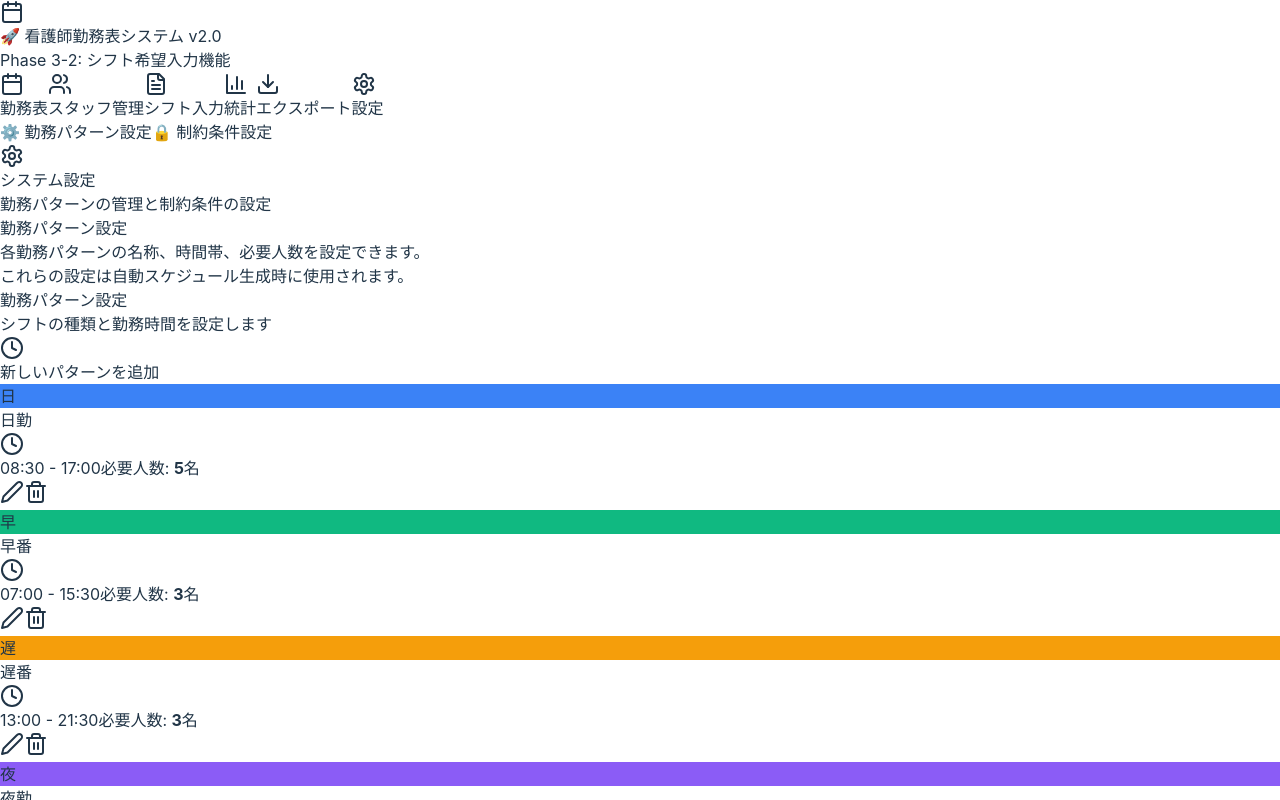
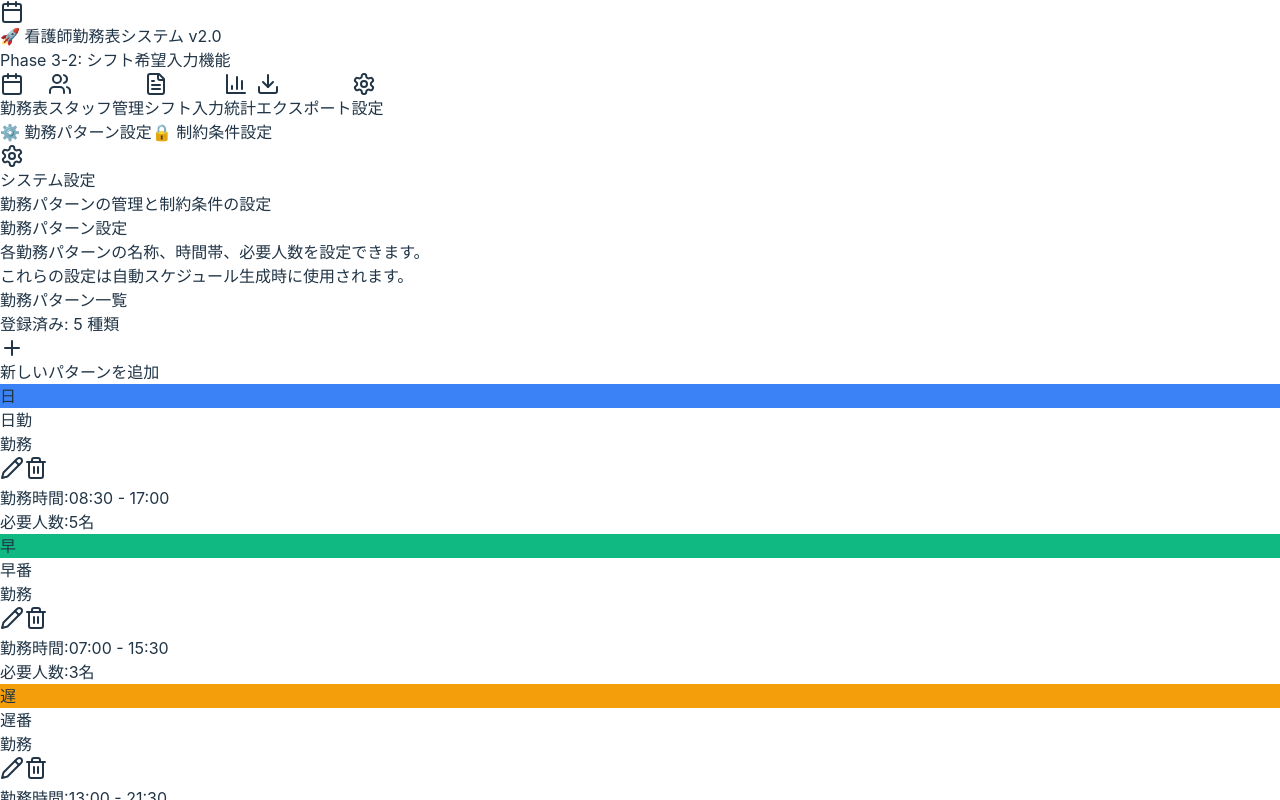
Before and after one commit to shinitio324/nurse-shift-scheduler, a React (Vite) app: page / in a window 1280 px wide. Both pictures are taken after a click on the button "設定". Shown: the top 800 px of the page. Built offline with nearby package versions, Linux system fonts and the light colour scheme; the HTML template or start-up script is replaced by a standard one.

Commit message:
Fix delete button handler in ShiftPatternList.tsx

```diff
--- a/src/components/ShiftPatternList.tsx
+++ b/src/components/ShiftPatternList.tsx
@@ -1,199 +1,226 @@
 import { useState } from 'react';
-import { Edit2, Trash2, Clock } from 'lucide-react';
-import { ShiftPattern, ShiftPatternFormData } from '../types';
+import { Pencil, Trash2, Plus } from 'lucide-react';
 import { ShiftPatternForm } from './ShiftPatternForm';
+import { useShiftPatterns } from '../hooks/useShiftPatterns';
+import type { ShiftPattern, ShiftPatternFormData } from '../types';
 
-interface ShiftPatternListProps {
-  patterns: ShiftPattern[];
-  onAdd: (data: ShiftPatternFormData) => Promise<boolean>;
-  onUpdate: (id: string, data: Partial<ShiftPatternFormData>) => Promise<boolean>;
-  onDelete: (id: string) => Promise<boolean>;
-  loading: boolean;
+export function ShiftPatternList() {
+  const { patterns, loading, addPattern, updatePattern, deletePattern } = useShiftPatterns();
+  const [isFormOpen, setIsFormOpen] = useState(false);
+  const [editingPattern, setEditingPattern] = useState<ShiftPattern | null>(null);
+
+  const handleSubmit = async (data: ShiftPatternFormData) => {
+    try {
+      let success: boolean;
+
+      if (editingPattern) {
+        success = await updatePattern(editingPattern.id, data);
+      } else {
+        success = await addPattern(data);
       }
 
-export function ShiftPatternList({ patterns, onAdd, onUpdate, onDelete, loading }: ShiftPatternListProps) {
-  const [showForm, setShowForm] = useState(false);
-  const [editingPattern, setEditingPattern] = useState<ShiftPattern | null>(null);
-
-  const handleDelete = async (pattern: ShiftPattern) => {
-    if (window.confirm(`「${pattern.name}」を削除してもよろしいですか？`)) {
-      await onDelete(pattern.id);
+      if (success) {
+        setIsFormOpen(false);
+        setEditingPattern(null);
+      }
+    } catch (error) {
+      console.error('勤務パターンの保存に失敗しました:', error);
+      alert('勤務パターンの保存に失敗しました');
     }
   };
 
   const handleEdit = (pattern: ShiftPattern) => {
     setEditingPattern(pattern);
-    setShowForm(true);
+    setIsFormOpen(true);
+  };
+
+  const handleDelete = async (pattern: ShiftPattern) => {
+    console.log('削除ボタンがクリックされました:', pattern.name);
+
+    // 確認ダイアログを表示
+    const confirmMessage = `勤務パターン「${pattern.name}」を削除してもよろしいですか？`;
+    const confirmed = window.confirm(confirmMessage);
+
+    console.log('削除確認結果:', confirmed);
+
+    if (!confirmed) {
+      console.log('削除がキャンセルされました');
+      return;
+    }
+
+    try {
+      console.log('削除処理を開始します:', pattern.id);
+      const success = await deletePattern(pattern.id);
+
+      if (success) {
+        console.log('削除に成功しました');
+      } else {
+        console.log('削除に失敗しました');
+      }
+    } catch (error) {
+      console.error('削除処理で例外が発生しました:', error);
+      alert('削除処理でエラーが発生しました');
+    }
+  };
+
+  const handleAddNew = () => {
+    setEditingPattern(null);
+    setIsFormOpen(true);
   };
 
   const handleCloseForm = () => {
-    setShowForm(false);
+    setIsFormOpen(false);
     setEditingPattern(null);
-  };
-
-  const handleSubmit = async (data: ShiftPatternFormData) => {
-    if (editingPattern) {
-      return await onUpdate(editingPattern.id, data);
-    } else {
-      return await onAdd(data);
-    }
   };
 
   if (loading) {
     return (
-      <div className="flex items-center justify-center py-12">
-        <div className="text-gray-500">読み込み中...</div>
+      <div className="flex items-center justify-center h-64">
+        <div className="animate-spin rounded-full h-12 w-12 border-b-2 border-indigo-600"></div>
       </div>
     );
   }
 
+  // 勤務パターンを sortOrder でソート
+  const sortedPatterns = [...patterns].sort((a, b) => a.sortOrder - b.sortOrder);
+
+  // 統計情報を計算
+  const totalRequired = patterns
+    .filter(p => p.isWorkday)
+    .reduce((sum, p) => sum + p.requiredStaff, 0);
+
+  const workPatterns = patterns.filter(p => p.isWorkday);
+
   return (
     <div className="space-y-6">
       {/* ヘッダー */}
-      <div className="flex justify-between items-center">
+      <div className="flex items-center justify-between">
         <div>
-          <h3 className="text-lg font-semibold">勤務パターン設定</h3>
+          <h3 className="text-xl font-bold text-gray-800">勤務パターン一覧</h3>
           <p className="text-sm text-gray-600 mt-1">
-            シフトの種類と勤務時間を設定します
+            登録済み: {patterns.length} 種類
           </p>
         </div>
         <button
-          onClick={() => setShowForm(true)}
-          className="px-4 py-2 bg-blue-600 text-white rounded-lg hover:bg-blue-700 transition-colors flex items-center gap-2"
+          onClick={handleAddNew}
+          className="flex items-center space-x-2 px-4 py-2 bg-indigo-600 text-white rounded-lg hover:bg-indigo-700 transition-colors shadow-md"
         >
-          <Clock className="w-4 h-4" />
-          新しいパターンを追加
+          <Plus className="w-5 h-5" />
+          <span>新しいパターンを追加</span>
         </button>
       </div>
 
-      {/* パターン一覧 */}
-      {patterns.length === 0 ? (
-        <div className="text-center py-12 bg-gray-50 rounded-lg">
-          <Clock className="w-16 h-16 mx-auto mb-4 text-gray-400" />
-          <p className="text-gray-500 mb-4">シフトパターンが登録されていません</p>
-          <button
-            onClick={() => setShowForm(true)}
-            className="px-4 py-2 bg-blue-600 text-white rounded-lg hover:bg-blue-700 transition-colors"
-          >
-            最初のパターンを登録
-          </button>
+      {/* パターンリスト */}
+      {sortedPatterns.length === 0 ? (
+        <div className="bg-white rounded-lg shadow-md p-12 text-center">
+          <Plus className="w-16 h-16 text-gray-400 mx-auto mb-4" />
+          <h4 className="text-xl font-semibold text-gray-800 mb-2">
+            勤務パターンが登録されていません
+          </h4>
+          <p className="text-gray-600 mb-6">
+            「新しいパターンを追加」ボタンから勤務パターンを登録しましょう
+          </p>
         </div>
       ) : (
-        <div className="bg-white rounded-lg shadow overflow-hidden">
-          <div className="grid grid-cols-1 divide-y divide-gray-200">
-            {patterns.map((pattern) => (
+        <div className="grid grid-cols-1 md:grid-cols-2 lg:grid-cols-3 gap-4">
+          {sortedPatterns.map((pattern) => (
             <div
               key={pattern.id}
-                className="p-4 hover:bg-gray-50 transition-colors"
+              className="bg-white rounded-lg shadow-md p-4 border-l-4 hover:shadow-lg transition-shadow"
+              style={{ borderLeftColor: pattern.color }}
             >
-                <div className="flex items-center justify-between">
-                  {/* 左側：パターン情報 */}
-                  <div className="flex items-center gap-4 flex-1">
-                    {/* 色と略称 */}
+              {/* パターンヘッダー */}
+              <div className="flex items-center justify-between mb-3">
+                <div className="flex items-center space-x-3">
                   <div
-                      className="w-12 h-12 rounded-lg flex items-center justify-center text-white font-bold text-lg"
+                    className="w-12 h-12 rounded-lg flex items-center justify-center text-white text-xl font-bold shadow-md"
                     style={{ backgroundColor: pattern.color }}
                   >
                     {pattern.shortName}
                   </div>
-
-                    {/* パターン詳細 */}
-                    <div className="flex-1">
-                      <div className="flex items-center gap-2">
-                        <h4 className="font-semibold text-gray-900">
-                          {pattern.name}
-                        </h4>
-                        {!pattern.isWorkday && (
-                          <span className="px-2 py-0.5 bg-gray-100 text-gray-600 text-xs rounded">
-                            休日
-                          </span>
-                        )}
-                      </div>
-
-                      <div className="flex items-center gap-4 mt-1 text-sm text-gray-600">
-                        {pattern.isWorkday ? (
-                          <>
-                            <span className="flex items-center gap-1">
-                              <Clock className="w-4 h-4" />
-                              {pattern.startTime} - {pattern.endTime}
-                            </span>
-                            <span>
-                              必要人数: <strong>{pattern.requiredStaff}名</strong>
-                            </span>
-                          </>
-                        ) : (
-                          <span className="text-gray-500">勤務時間なし</span>
-                        )}
+                  <div>
+                    <h4 className="font-bold text-gray-800">{pattern.name}</h4>
+                    <p className="text-xs text-gray-500">
+                      {pattern.isWorkday ? '勤務' : '休暇'}
+                    </p>
                   </div>
                 </div>
-                  </div>
-
-                  {/* 右側：操作ボタン */}
-                  <div className="flex items-center gap-2">
+                <div className="flex items-center space-x-1">
                   <button
                     onClick={() => handleEdit(pattern)}
-                      className="p-2 text-blue-600 hover:bg-blue-50 rounded-lg transition-colors"
+                    className="p-2 text-indigo-600 hover:bg-indigo-50 rounded-lg transition-colors"
                     title="編集"
                   >
-                      <Edit2 className="w-4 h-4" />
+                    <Pencil className="w-4 h-4" />
                   </button>
                   <button
-                      onClick={() => handleDelete(pattern)}
+                    onClick={(e) => {
+                      e.preventDefault();
+                      e.stopPropagation();
+                      console.log('削除ボタンクリック:', pattern.name);
+                      handleDelete(pattern);
+                    }}
                     className="p-2 text-red-600 hover:bg-red-50 rounded-lg transition-colors"
                     title="削除"
+                    type="button"
                   >
                     <Trash2 className="w-4 h-4" />
                   </button>
                 </div>
               </div>
+
+              {/* パターン詳細 */}
+              {pattern.isWorkday && (
+                <div className="space-y-2 text-sm">
+                  <div className="flex justify-between">
+                    <span className="text-gray-600">勤務時間:</span>
+                    <span className="font-semibold text-gray-800">
+                      {pattern.startTime} - {pattern.endTime}
+                    </span>
+                  </div>
+                  <div className="flex justify-between">
+                    <span className="text-gray-600">必要人数:</span>
+                    <span className="font-semibold text-indigo-600">
+                      {pattern.requiredStaff}名
+                    </span>
+                  </div>
+                </div>
+              )}
             </div>
           ))}
+        </div>
+      )}
+
+      {/* 統計情報 */}
+      {patterns.length > 0 && (
+        <div className="bg-gradient-to-br from-indigo-50 to-blue-50 rounded-lg shadow-md p-6">
+          <h4 className="font-semibold text-gray-800 mb-4">統計情報</h4>
+          <div className="grid grid-cols-1 md:grid-cols-3 gap-4 text-sm">
+            <div className="bg-white rounded-lg p-4 shadow-sm">
+              <p className="text-gray-600 mb-1">登録済みパターン</p>
+              <p className="text-3xl font-bold text-indigo-600">{patterns.length}</p>
+              <p className="text-xs text-gray-500 mt-1">種類</p>
+            </div>
+            <div className="bg-white rounded-lg p-4 shadow-sm">
+              <p className="text-gray-600 mb-1">勤務パターン</p>
+              <p className="text-3xl font-bold text-green-600">{workPatterns.length}</p>
+              <p className="text-xs text-gray-500 mt-1">種類</p>
+            </div>
+            <div className="bg-white rounded-lg p-4 shadow-sm">
+              <p className="text-gray-600 mb-1">総必要人数</p>
+              <p className="text-3xl font-bold text-orange-600">{totalRequired}</p>
+              <p className="text-xs text-gray-500 mt-1">名</p>
+            </div>
           </div>
         </div>
       )}
 
-      {/* 統計情報 */}
-      <div className="grid grid-cols-1 md:grid-cols-3 gap-4">
-        <div className="bg-blue-50 rounded-lg p-4">
-          <div className="text-sm text-blue-600 font-medium mb-1">
-            登録パターン数
-          </div>
-          <div className="text-2xl font-bold text-blue-900">
-            {patterns.length}
-          </div>
-        </div>
-        <div className="bg-green-50 rounded-lg p-4">
-          <div className="text-sm text-green-600 font-medium mb-1">
-            勤務パターン
-          </div>
-          <div className="text-2xl font-bold text-green-900">
-            {patterns.filter(p => p.isWorkday).length}
-          </div>
-        </div>
-        <div className="bg-gray-50 rounded-lg p-4">
-          <div className="text-sm text-gray-600 font-medium mb-1">
-            総必要人数
-          </div>
-          <div className="text-2xl font-bold text-gray-900">
-            {patterns.filter(p => p.isWorkday).reduce((sum, p) => sum + p.requiredStaff, 0)}名
-          </div>
-        </div>
-      </div>
-
       {/* フォームモーダル */}
-      {showForm && (
+      {isFormOpen && (
         <ShiftPatternForm
           onSubmit={handleSubmit}
           onClose={handleCloseForm}
-          initialData={editingPattern ? {
-            name: editingPattern.name,
-            shortName: editingPattern.shortName,
-            startTime: editingPattern.startTime,
-            endTime: editingPattern.endTime,
-            requiredStaff: editingPattern.requiredStaff,
-            color: editingPattern.color,
-            isWorkday: editingPattern.isWorkday
-          } : undefined}
+          initialData={editingPattern || undefined}
           isEdit={!!editingPattern}
         />
       )}
```
Lines whose indentation alone changed are shown as unchanged.
